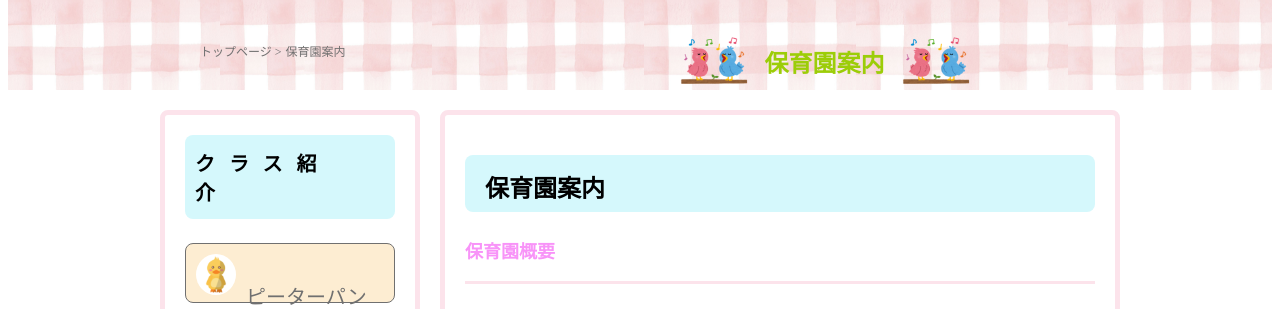
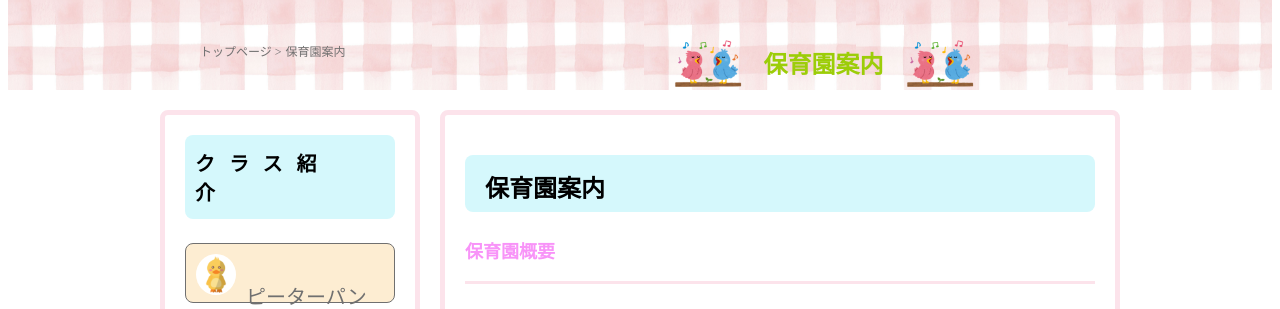
Before and after one commit to Ikko-T/Daycare-Web-_site, a PHP site: page /about.html in a window 1280 px wide. Shown: the part 178-487 px from the top of the page. Run offline with PHP 8.4, Linux system fonts and the light colour scheme; some libraries are stand-ins or nearby versions.

Commit message:
Aligned a position of background images.

```diff
--- a/about.html
+++ b/about.html
@@ -34,9 +34,7 @@
               <li><a href="about.html">保育園案内</a></li>
             </ol>
             <div class="sub_group">
-              <img src="images/birds-singing.png" alt="歌う小鳥" />
               <h2>保育園案内</h2>
-              <img src="images/birds-singing.png" alt="歌う小鳥" />
             </div>
           </div>
         </div>
--- a/contact.html
+++ b/contact.html
@@ -34,9 +34,7 @@
               <li><a href="contact.html">お問い合わせ</a></li>
             </ol>
             <div class="sub_group">
-              <img src="images/birds-singing.png" alt="歌う小鳥" />
               <h2>お問い合わせ</h2>
-              <img src="images/birds-singing.png" alt="歌う小鳥" />
             </div>
           </div>
         </div>
--- a/css/style.css
+++ b/css/style.css
@@ -324,16 +324,19 @@ footer p {
 }
 
 #about .sub_group {
-  margin-top: 24px;
-  margin-left: 334px;
+  margin-left: 328px;
   display: flex;
-  align-items: center;
+  text-align: center;
+  line-height: 90px;
+  width: 300px;
 }
 #about .sub_group h2 {
   font-size: 24px;
+  width: 100%;
   color: #9ccd08;
-  margin-left: 17px;
-  margin-right: 17px;
+  background-image: url(../images/birds-singing.png), url(../images/birds-singing.png);
+  background-position: left center, right center;
+  background-repeat: no-repeat;
 }
 
 #about .contents {
@@ -446,16 +449,19 @@ footer p {
 }
 
 #contact .sub_group {
-  margin-top: 24px;
-  margin-left: 334px;
+  margin-left: 328px;
   display: flex;
-  align-items: center;
+  text-align: center;
+  line-height: 90px;
+  width: 300px;
 }
 #contact .sub_group h2 {
+  color: #ffcc00;
   font-size: 24px;
-  color: #ffcc00;
-  margin-left: 17px;
-  margin-right: 17px;
+  width: 100%;
+  background-image: url(../images/birds-singing.png), url(../images/birds-singing.png);
+  background-position: left center, right center;
+  background-repeat: no-repeat;
 }
 
 #contact .question {
```
